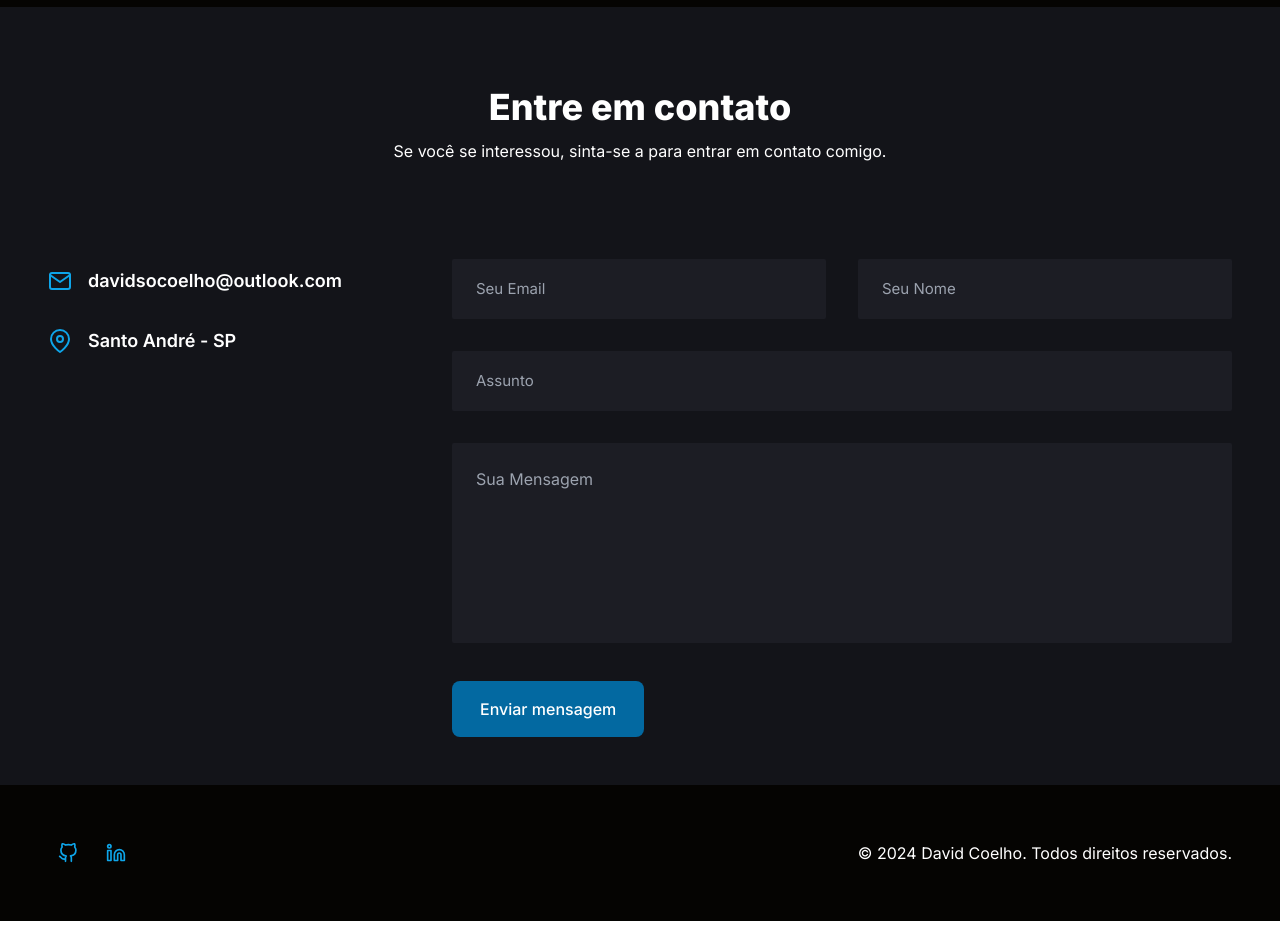
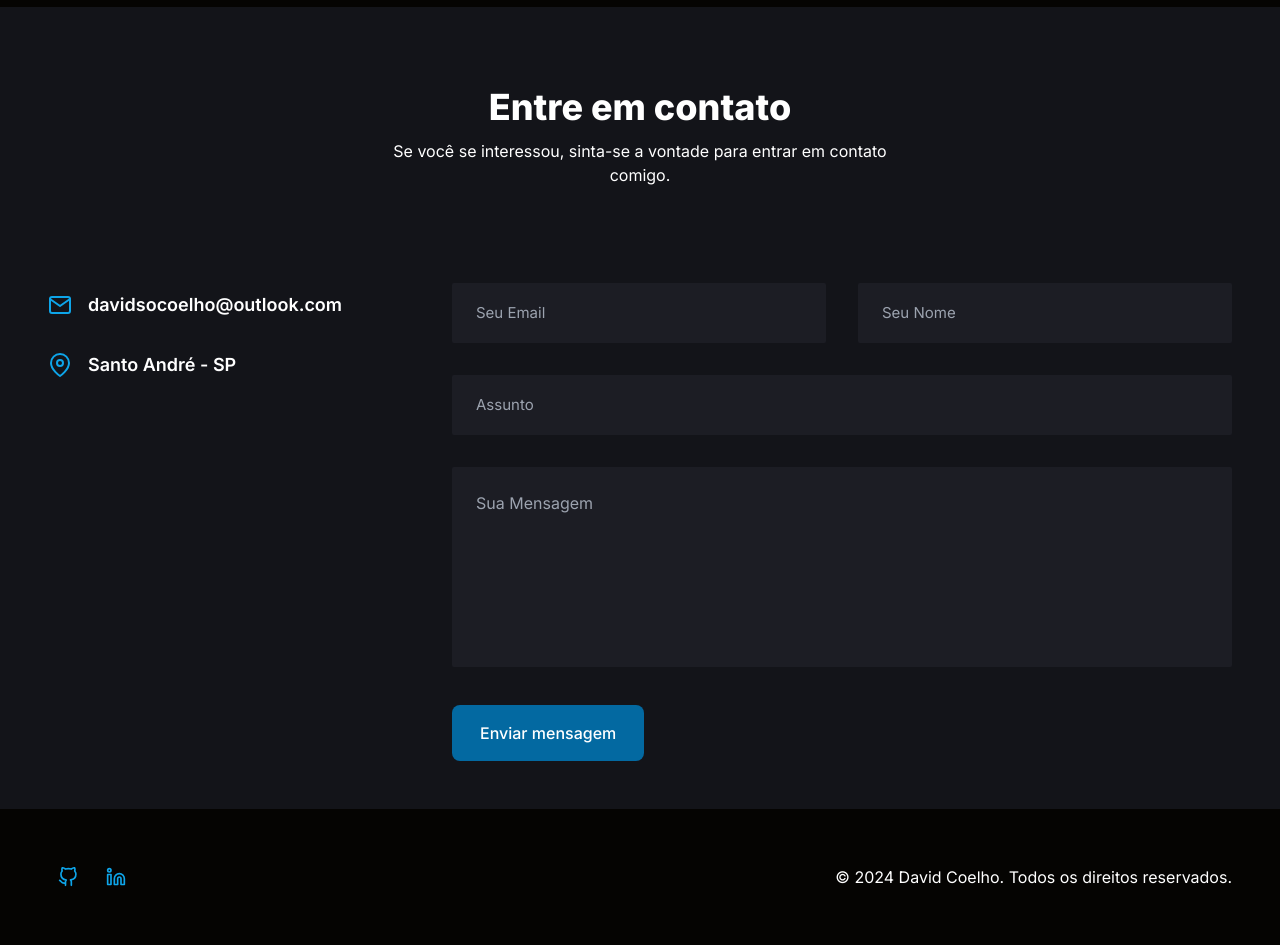
Before and after one commit to RabbitDeWitt/david-portfolio, a Next.js app: page / in a window 1280 px wide. Shown: the part 2520-3465 px from the top of the page. Before the commit the page ends 3441 px from the top, so only its background shows below. Built offline with nearby package versions, Linux system fonts and the light colour scheme.

Commit message:
fix: final

```diff
--- a/src/components/Contact/Contact.tsx
+++ b/src/components/Contact/Contact.tsx
@@ -12,7 +12,7 @@ const Contact = () => {
         <div className="flex flex-col items-center text-center">
           <h2 className="text-3xl lg:text-4xl font-medium lg:font-extrabold mb-3">Entre em contato</h2>
           <p className="text-base text-paragraph mb-16 lg:mb-24 max-w-[520px]">
-            Se você se interessou, sinta-se a para entrar em contato comigo.
+            Se você se interessou, sinta-se a vontade para entrar em contato comigo.
           </p>
         </div>
 
--- a/src/components/Footer/Footer.tsx
+++ b/src/components/Footer/Footer.tsx
@@ -23,7 +23,7 @@ const Footer = () => {
           </div>
 
           <p>
-            &copy; 2024 David Coelho. Todos direitos reservados.
+            &copy; 2024 David Coelho. Todos os direitos reservados.
           </p>
         </div>
       </div>
```
